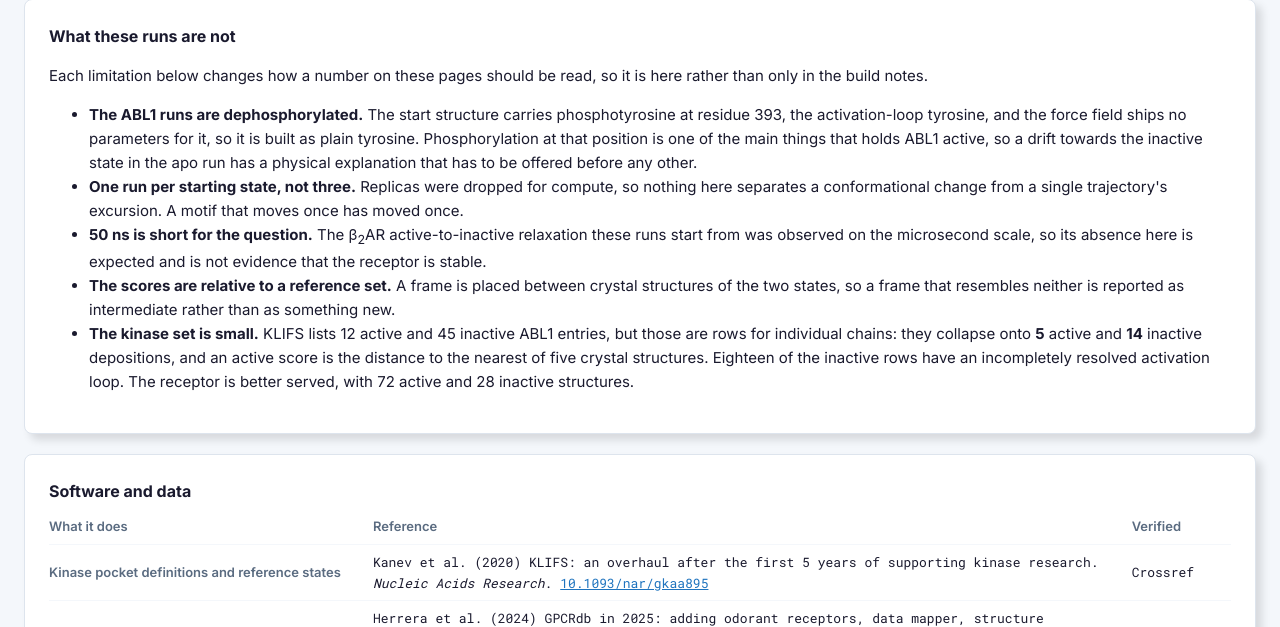
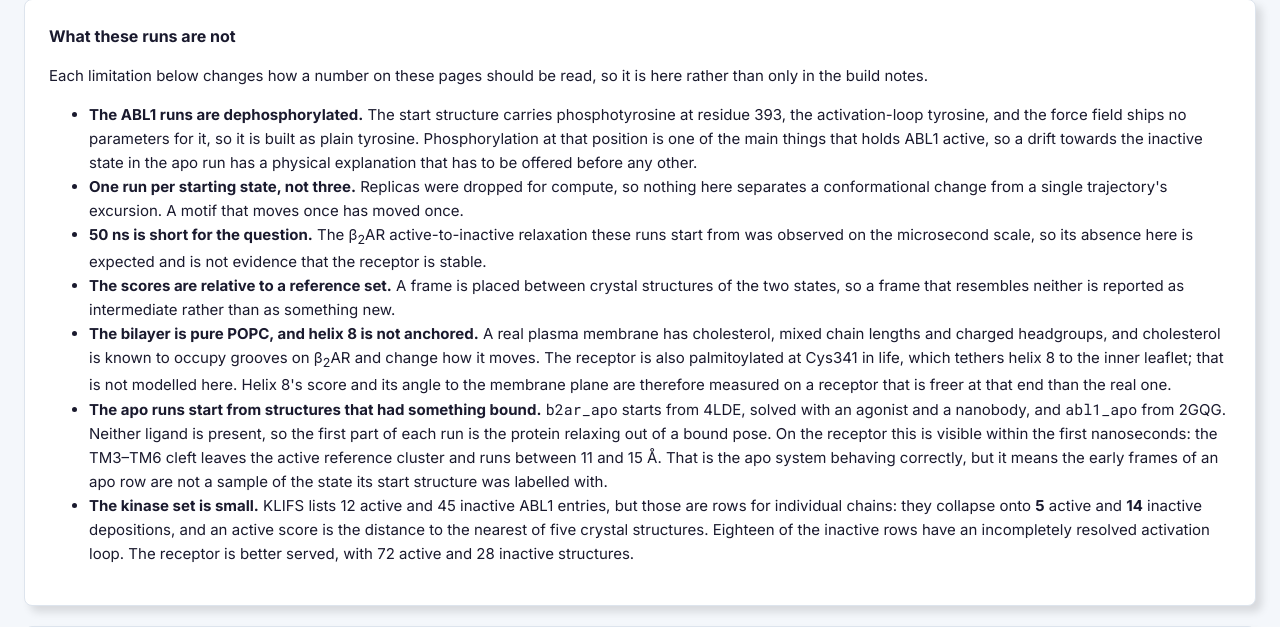
Before and after one commit to bellcheddar/FlexAppeal, a Flask app: page /refstates/about in a window 1280 px wide. Shown: the part 982-1609 px from the top of the page. Run offline with Flask 3, Linux system fonts and the light colour scheme; some libraries are stand-ins or nearby versions.

Commit message:
the About page omitted the two limitations the beta2AR page needs
It lists what changes how a number should be read, and left out the two
that bear on the receptor page specifically: the bilayer is pure POPC with
no cholesterol and no palmitoylation at Cys341, which is what anchors helix
8 in life and is why the H8 score is measured on a freer helix than the real
one; and the apo rows start from structures solved with something bound, so
b2ar_apo spends its early frames relaxing out of an agonist pose with the
TM3-TM6 cleft running 11 to 15 A, outside the active cluster.

Co-Authored-By: Claude Opus 5 <noreply@anthropic.com>
Claude-Session: https://claude.ai/code/session_01Pt2ReV8sSsax3AiDFwVPHW

```diff
--- a/flexappeal/templates/refstates_about.html
+++ b/flexappeal/templates/refstates_about.html
@@ -96,6 +96,27 @@
       new.
     </li>
     <li>
+      <strong>The bilayer is pure POPC, and helix 8 is not anchored.</strong>
+      A real plasma membrane has cholesterol, mixed chain lengths and charged
+      headgroups, and cholesterol is known to occupy grooves on
+      &#946;<sub>2</sub>AR and change how it moves. The receptor is also
+      palmitoylated at Cys341 in life, which tethers helix 8 to the inner
+      leaflet; that is not modelled here. Helix 8's score and its angle to the
+      membrane plane are therefore measured on a receptor that is freer at that
+      end than the real one.
+    </li>
+    <li>
+      <strong>The apo runs start from structures that had something bound.</strong>
+      <code>b2ar_apo</code> starts from 4LDE, solved with an agonist and a
+      nanobody, and <code>abl1_apo</code> from 2GQG. Neither ligand is present,
+      so the first part of each run is the protein relaxing out of a bound
+      pose. On the receptor this is visible within the first nanoseconds: the
+      TM3&ndash;TM6 cleft leaves the active reference cluster and runs between
+      11 and 15 &#8491;. That is the apo system behaving correctly, but it
+      means the early frames of an apo row are not a sample of the state its
+      start structure was labelled with.
+    </li>
+    <li>
       <strong>The kinase set is small.</strong> KLIFS lists 12 active and 45
       inactive ABL1 entries, but those are rows for individual chains: they
       collapse onto <strong>5</strong> active and <strong>14</strong> inactive
```
